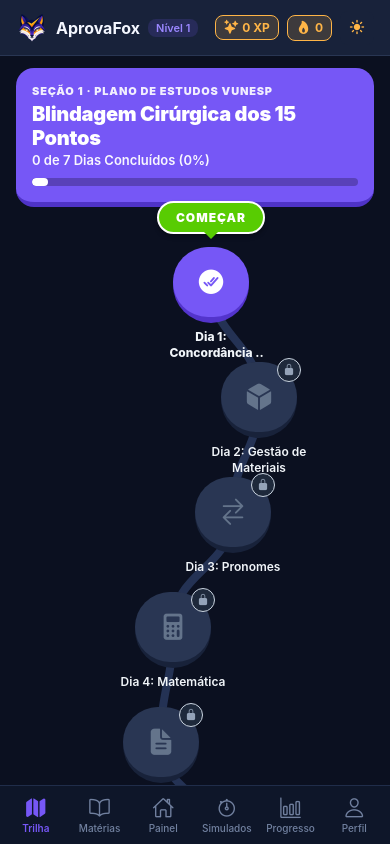
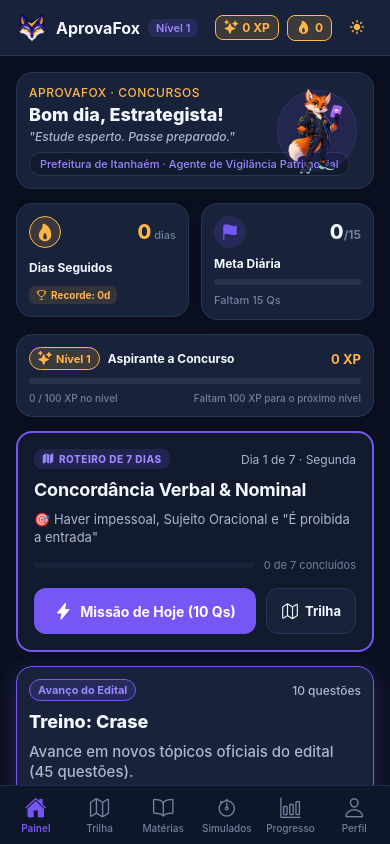
Before and after one commit to chrismktpp-cell/vunesp-quickdrill-app, a React Native app: screen / in a window 390 px wide. Built offline with nearby package versions, Linux system fonts and the light colour scheme.

Commit message:
feat(nav): restaurar Início como tela principal com estatisticas e materias, e Trilha como segunda aba

```diff
--- a/App.tsx
+++ b/App.tsx
@@ -110,7 +110,7 @@
   });
 
   // 5 Tabs principais: estudar (Trilha) | inicio (Painel) | simulado | progresso | perfil
-  const [activeTab, setActiveTab] = useState<TabType>('estudar');
+  const [activeTab, setActiveTab] = useState<TabType>('inicio');
   const [favorites, setFavorites] = useState<string[]>([]);
 
   // Sessão de estudo finita ativa (estilo Duolingo)
@@ -1023,7 +1023,37 @@
             { backgroundColor: tokens.navBg, borderTopColor: tokens.navBorder },
           ]}
         >
-          {/* TAB 1: TRILHA (DUOLINGO LEARNING PATH) */}
+          {/* TAB 1: INÍCIO (PAINEL & ESTATÍSTICAS) */}
+          <TouchableOpacity
+            onPress={() => {
+              triggerLightHaptic();
+              setActiveTab('inicio');
+            }}
+            activeOpacity={0.85}
+            style={styles.tabBarItem}
+          >
+            <View style={styles.tabIconWrapper}>
+              <Ionicons
+                name={activeTab === 'inicio' ? 'home' : 'home-outline'}
+                size={22}
+                color={activeTab === 'inicio' ? tokens.primary : tokens.textMuted}
+              />
+            </View>
+            <Text
+              style={[
+                styles.tabBarLabel,
+                {
+                  color: activeTab === 'inicio' ? tokens.primary : tokens.textMuted,
+                  fontWeight: activeTab === 'inicio' ? '600' : '500',
+                },
+              ]}
+              numberOfLines={1}
+            >
+              Painel
+            </Text>
+          </TouchableOpacity>
+
+          {/* TAB 2: TRILHA (DUOLINGO LEARNING PATH) */}
           <TouchableOpacity
             onPress={() => {
               triggerLightHaptic();
@@ -1056,7 +1086,7 @@
             </Text>
           </TouchableOpacity>
 
-          {/* TAB 2: MATÉRIAS (ESCOLHER POR MATÉRIA & EDITAL) */}
+          {/* TAB 3: MATÉRIAS (ESCOLHER POR MATÉRIA & EDITAL) */}
           <TouchableOpacity
             onPress={() => {
               triggerLightHaptic();
@@ -1083,36 +1113,6 @@
               numberOfLines={1}
             >
               Matérias
-            </Text>
-          </TouchableOpacity>
-
-          {/* TAB 2: PAINEL */}
-          <TouchableOpacity
-            onPress={() => {
-              triggerLightHaptic();
-              setActiveTab('inicio');
-            }}
-            activeOpacity={0.85}
-            style={styles.tabBarItem}
-          >
-            <View style={styles.tabIconWrapper}>
-              <Ionicons
-                name={activeTab === 'inicio' ? 'home' : 'home-outline'}
-                size={22}
-                color={activeTab === 'inicio' ? tokens.primary : tokens.textMuted}
-              />
-            </View>
-            <Text
-              style={[
-                styles.tabBarLabel,
-                {
-                  color: activeTab === 'inicio' ? tokens.primary : tokens.textMuted,
-                  fontWeight: activeTab === 'inicio' ? '600' : '500',
-                },
-              ]}
-              numberOfLines={1}
-            >
-              Painel
             </Text>
           </TouchableOpacity>
 
--- a/app.json
+++ b/app.json
@@ -2,7 +2,7 @@
   "expo": {
     "name": "AprovaFox",
     "slug": "vunesp-quickdrill-app",
-    "version": "1.1.0",
+    "version": "1.2.0",
     "orientation": "portrait",
     "icon": "./assets/icon.png",
     "userInterfaceStyle": "dark",
@@ -14,7 +14,7 @@
     },
     "android": {
       "package": "com.vunespquickdrill.app",
-      "versionCode": 2,
+      "versionCode": 3,
       "adaptiveIcon": {
         "backgroundColor": "#0B1020",
         "foregroundImage": "./assets/android-icon-foreground.png"
--- a/package.json
+++ b/package.json
@@ -1,6 +1,6 @@
 {
   "name": "vunesp-quickdrill-app",
-  "version": "1.1.0",
+  "version": "1.2.0",
   "main": "index.ts",
   "dependencies": {
     "@expo/vector-icons": "^15.0.2",
```
